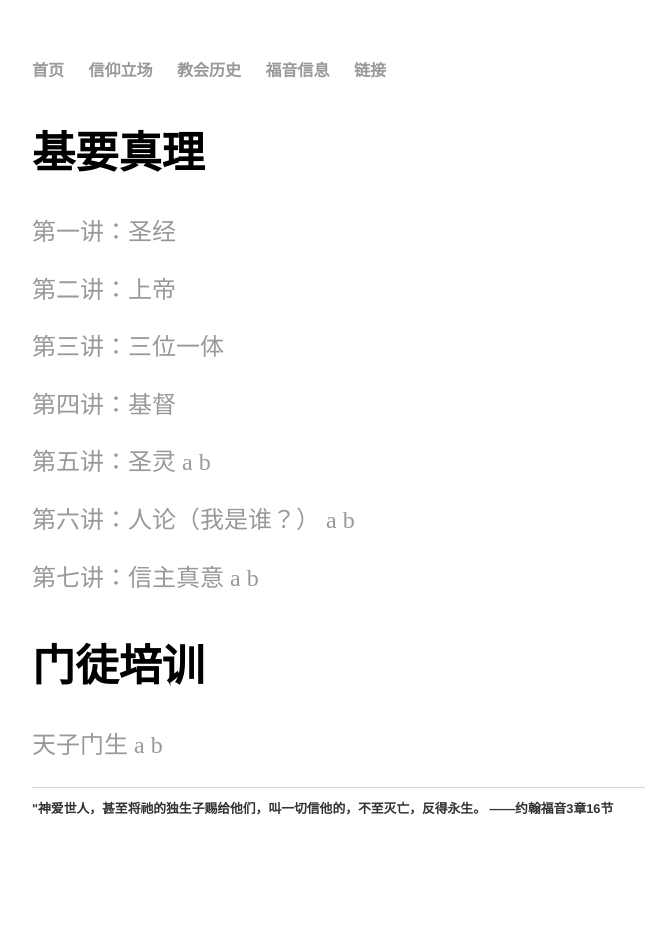
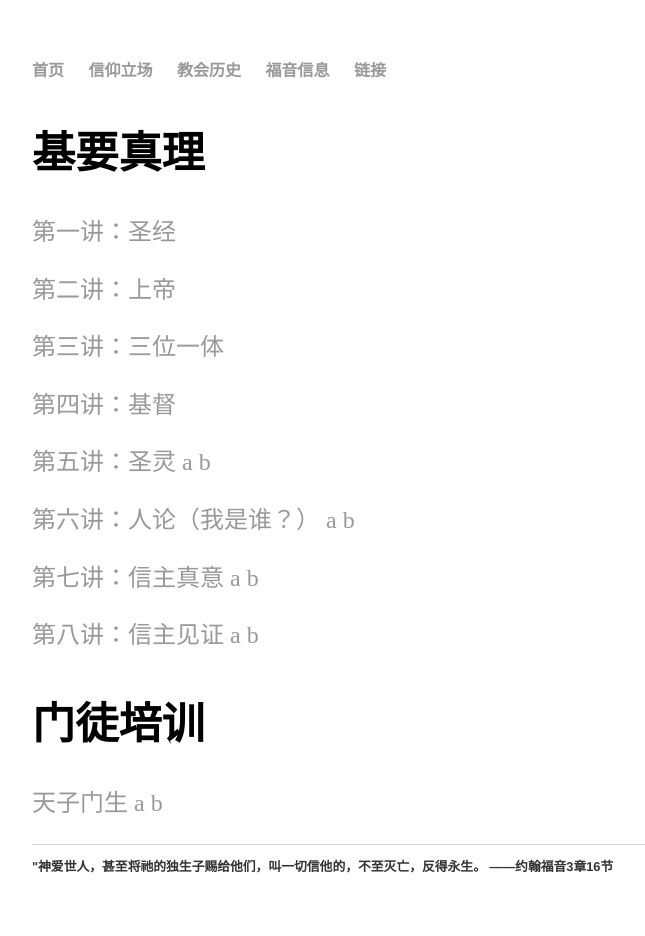
Before and after one commit to zlchurch/zlchurch.github.io, a Jekyll site: the page built from sermons/index.md, in a window 1280 px wide. Shown: the whole page, without its empty margins (160-805 px from the left). Built offline with Jekyll 4.4.1, drawn with Linux system fonts in a browser that asks for light colours; before the commit the page ends 900 px from its top, so only the background shows below that.

Commit message:
no message

```diff
--- a/sermons/index.md
+++ b/sermons/index.md
@@ -19,6 +19,10 @@ layout: default
 
 [第七讲：信主真意 a](https://www.dropbox.com/s/2qho965a6bd7ncq/09%E4%BF%A1%E4%B8%BB%E7%9C%9F%E8%B0%9B%20a.m4a?dl=0) [b](https://www.dropbox.com/s/xyo890wxkh0rhdi/10%E4%BF%A1%E4%B8%BB%E7%9C%9F%E8%B0%9Bb.m4a?dl=0)
 
+[第八讲：信主见证 a](https://www.dropbox.com/s/5d9nhbu488ey2wx/%E4%BF%A1%E4%B8%BB%E8%A7%81%E8%AF%81a.m4a?dl=0) [b](https://www.dropbox.com/s/ptbo2ch99o68yv6/%E4%BF%A1%E4%B8%BB%E8%A7%81%E8%AF%81b.m4a?dl=0)
+
+
+
 
 
 ## 门徒培训
```
Also changed, not shown: 1 other file.
